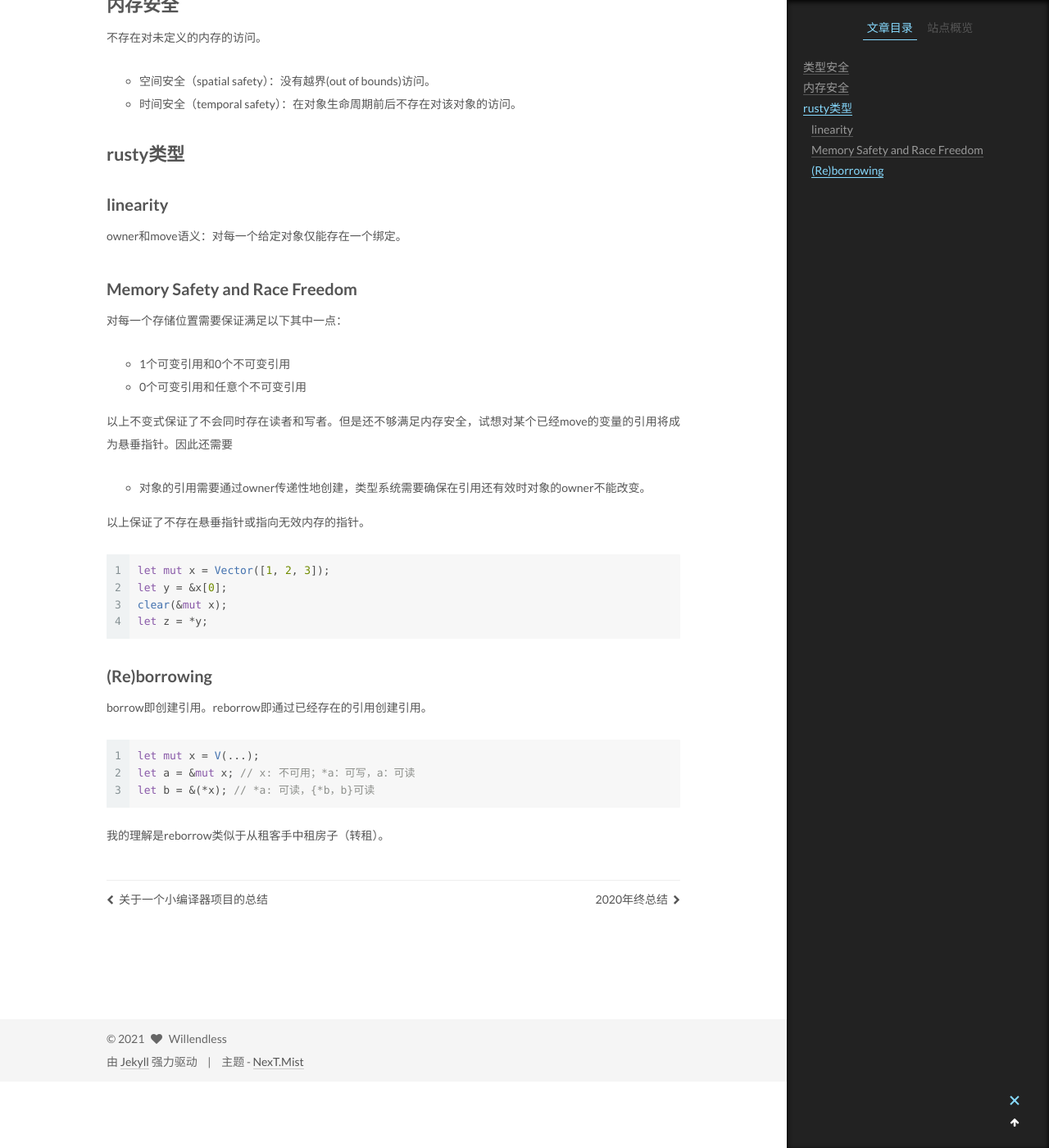
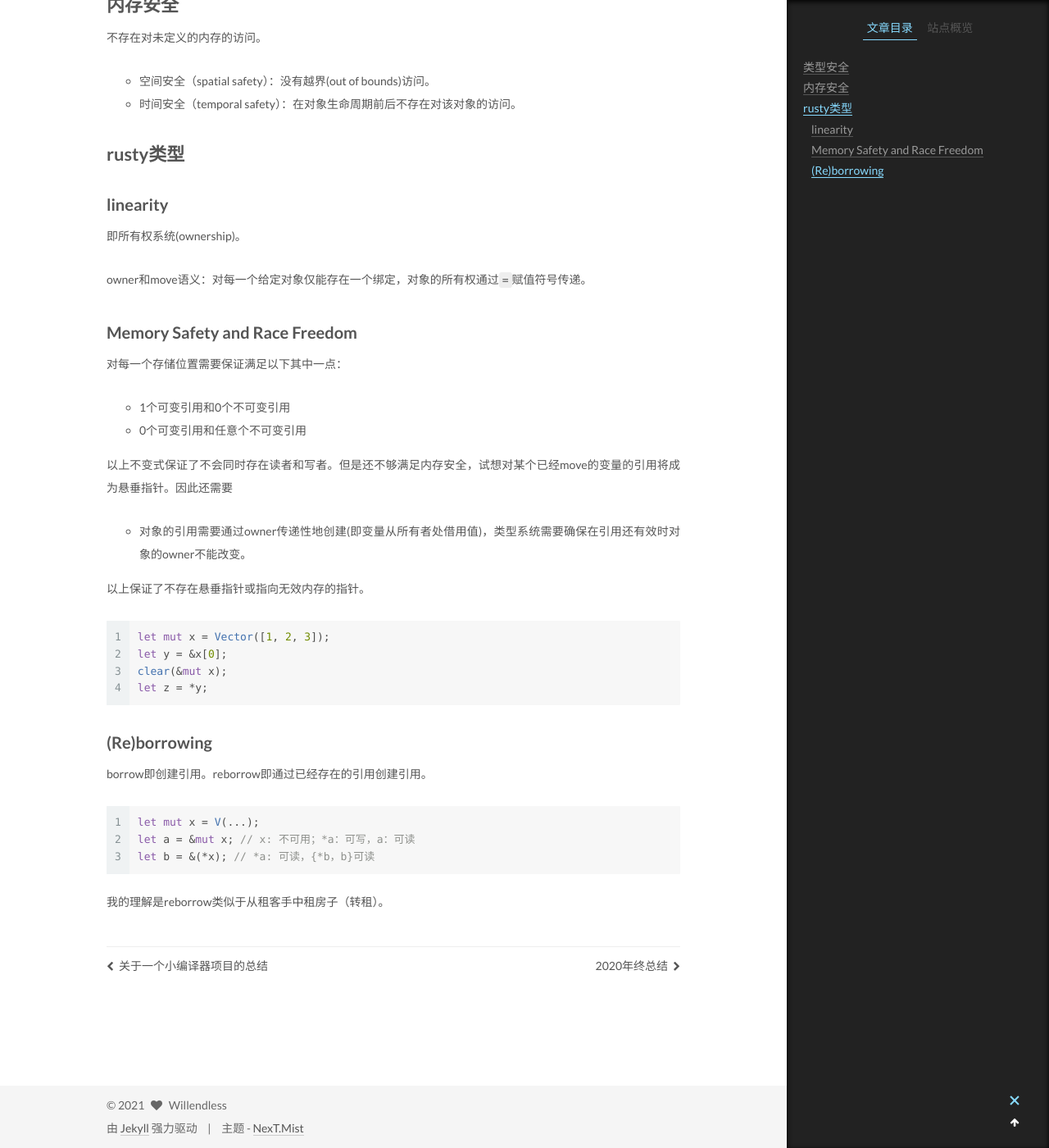
Before and after one commit to Willendless/willendless.github.io, a Jekyll site: the page built from _posts/2020-12-31-读《Rusty Types for Solid Safety》.md, in a window 1280 px wide and 1400 px high, scrolled down 511 px. Shown: the whole window at 82% size. Built offline with Jekyll 4.4.1, drawn with Linux system fonts in a browser that asks for light colours; comment, search, counter and statistics services are not loaded.

Commit message:
chore: update post

```diff
--- a/_posts/2020-12-31-读《Rusty Types for Solid Safety》.md
+++ b/_posts/2020-12-31-读《Rusty Types for Solid Safety》.md
@@ -22,7 +22,9 @@ category: 编程语言
 
 ### linearity
 
-owner和move语义：对每一个给定对象仅能存在一个绑定。
+即所有权系统(ownership)。
+
+owner和move语义：对每一个给定对象仅能存在一个绑定，对象的所有权通过`=`赋值符号传递。
 
 ### Memory Safety and Race Freedom
 
@@ -33,7 +35,7 @@ owner和move语义：对每一个给定对象仅能存在一个绑定。
 
 以上不变式保证了不会同时存在读者和写者。但是还不够满足内存安全，试想对某个已经move的变量的引用将成为悬垂指针。因此还需要
 
-+ 对象的引用需要通过owner传递性地创建，类型系统需要确保在引用还有效时对象的owner不能改变。
++ 对象的引用需要通过owner传递性地创建(即变量从所有者处借用值)，类型系统需要确保在引用还有效时对象的owner不能改变。
 
 以上保证了不存在悬垂指针或指向无效内存的指针。
 
```
